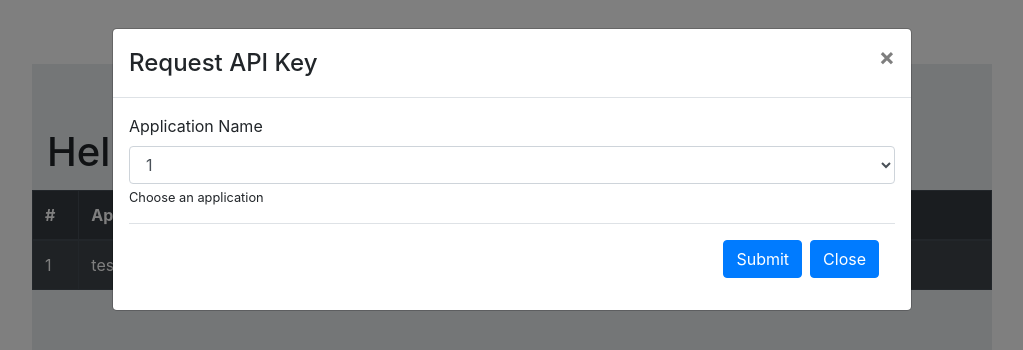
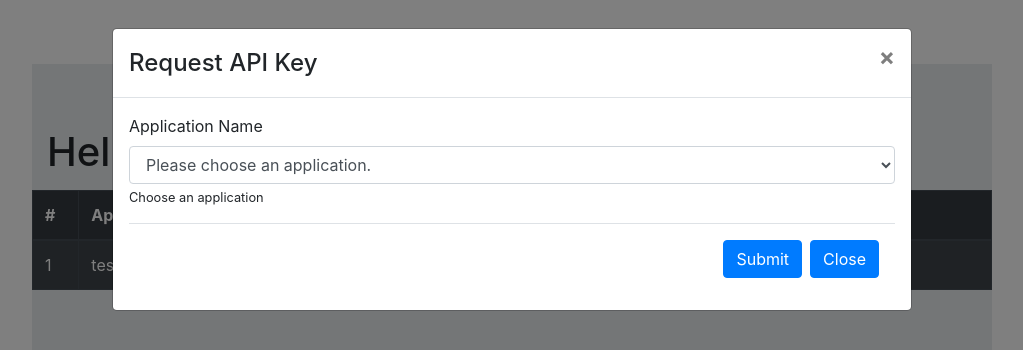
Before and after one commit to ailanthustng/bramble, a React (Create React App) app in the folder front-end/: page / in a window 1280 px wide. Both pictures are taken after a click on the button "Request Key". Shown: the top 350 px of the page, without its empty margins (128-1151 px from the left). Built offline with nearby package versions, Linux system fonts and the light colour scheme; no server answers.

Commit message:
Handle submit of request form & creating api key with api call

```diff
--- a/front-end/src/RequestForm.js
+++ b/front-end/src/RequestForm.js
@@ -1,40 +1,59 @@
-import React from "react";
+import React, {useState} from "react";
 import axios from "axios";
 
 import Form from "react-bootstrap/Form";
 
 import Button from "react-bootstrap/Button";
 import Modal from "react-bootstrap/Modal";
+import Alert from "react-bootstrap/Alert";
 
 function RequestForm(props) {
+  const [app, setApp] = useState(null);
+  const [show, setShow] = useState(false);
+
+  const handleChange = (e) => {
+    setApp(e.target.value);
+  }
+
+  function handleSubmit() {
+    if (!app) {
+      setShow(true);
+    } else {
+      setShow(false);
+      let user = '27a53581-f09a-4a07-97a2-3454342f7ccb';
+
+      axios.post('/api/keys/', null, {
+        params: {
+          user, app
+        }
+      })
+        .then(res => {
+          console.log(res.status);
+          console.log(res.data);
+        });
+      props.onClick();
+    }
+  }
 
   return (
     <Form>
       <Form.Group controlId="Application">
         <Form.Label>Application Name</Form.Label>
-                <Form.Control as="select">
-                    <option>1</option>
-                    <option>2</option>
-                    <option>3</option>
-                    <option>4</option>
-                    <option>5</option>
+        <Form.Control as="select" onChange={handleChange}>
+          <option>Please choose an application.</option>
+          <option value="foo">foo</option>
+          <option value="bar">bar</option>
+          <option value="baz">baz</option>
         </Form.Control>
         <Form.Text>Choose an application</Form.Text>
       </Form.Group>
+      <Alert show={show} variant="danger" onClose={() => setShow(false)}>Please choose an application!</Alert>
       <Modal.Footer>
-                <Button onClick={handleSubmit()}>Submit</Button>
+        <Button onClick={() => handleSubmit(props)}>Submit</Button>
         <Button onClick={props.onClick}>Close</Button>
       </Modal.Footer>
     </Form>
   );
 }
 
-function handleSubmit() {
-    console.log("test");
-    axios.get('/api/keys/?user=27a53581-f09a-4a07-97a2-3454342f7ccb')
-        .then(res => {
-            console.log(res.data);
-        });
-}
-
 export default RequestForm;
```
Lines whose indentation alone changed are shown as unchanged.
